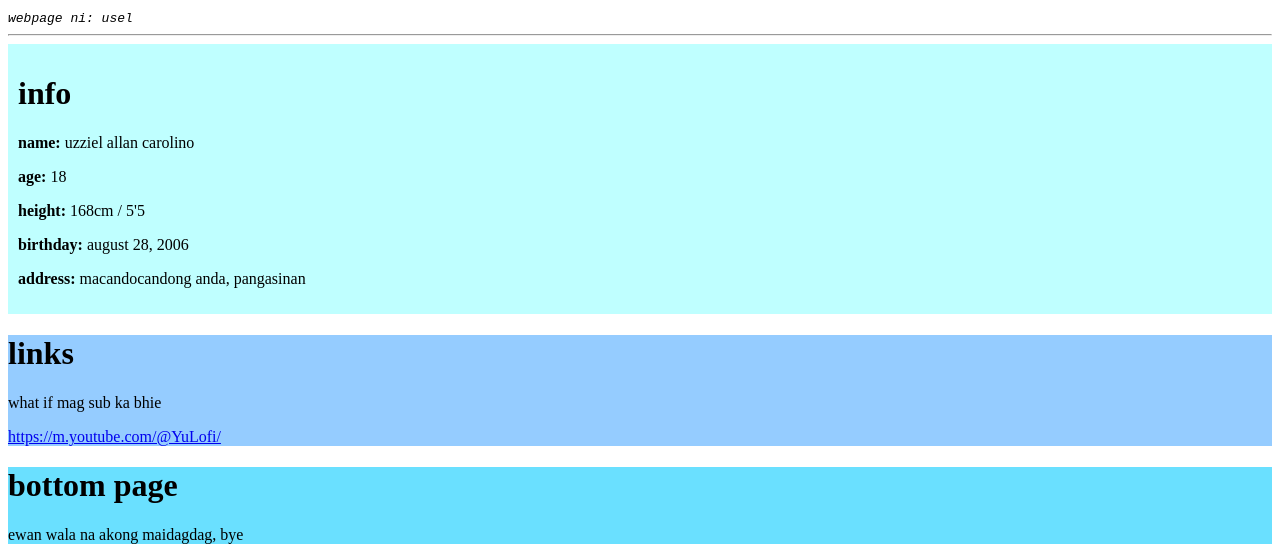
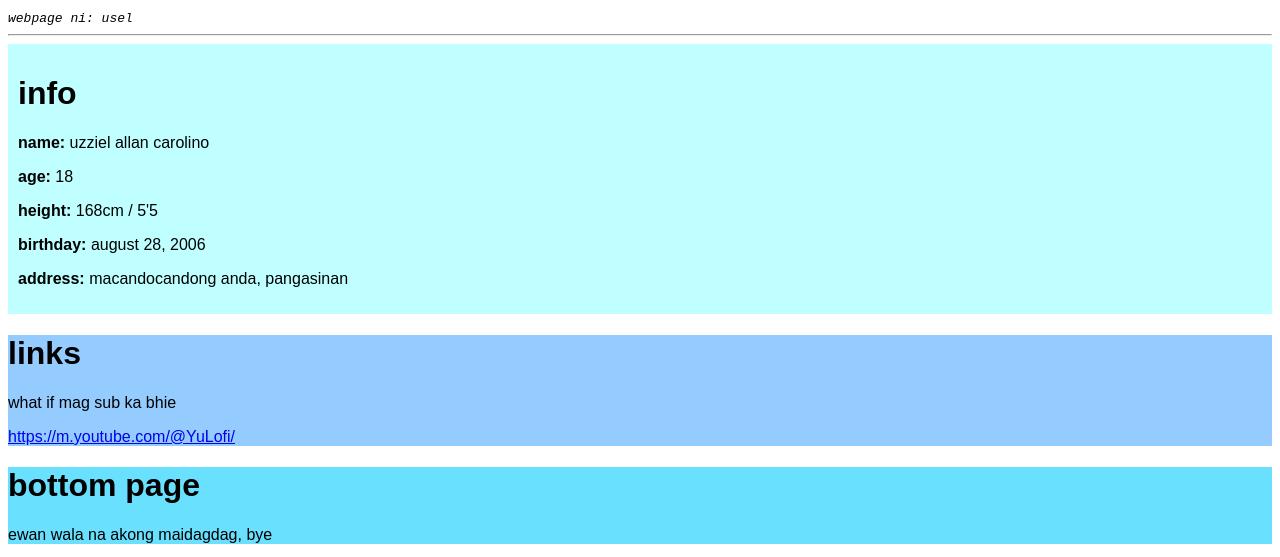
Before and after one commit to NekoSenpai06/hahahaha, a plain HTML site: page index.html in a window 1280 px wide. Shown: the top 557 px of the page. Drawn offline with Linux system fonts and the light colour scheme.

Commit message:
Update style.css

```diff
--- a/style.css
+++ b/style.css
@@ -1,5 +1,5 @@
 * {
-    font-familt: arial;
+    font-family: arial;
 }
 
 i {
```
